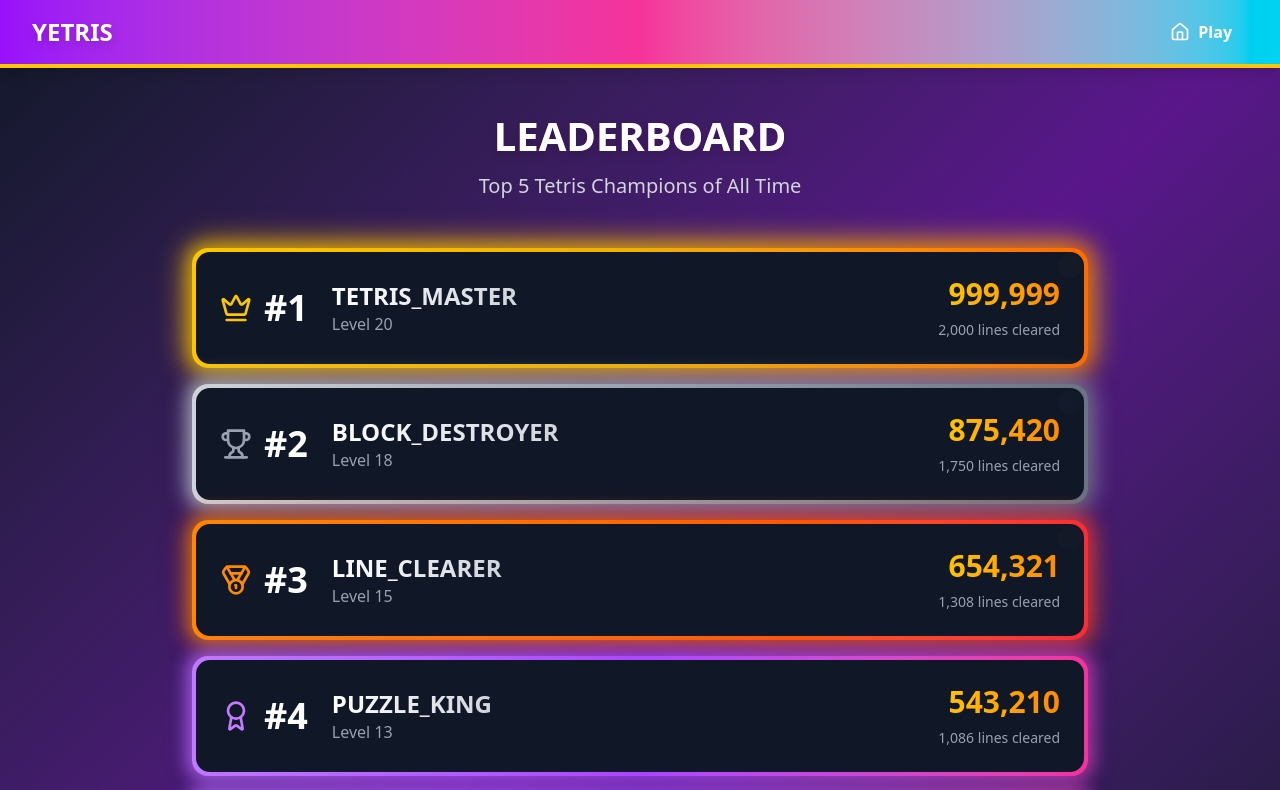
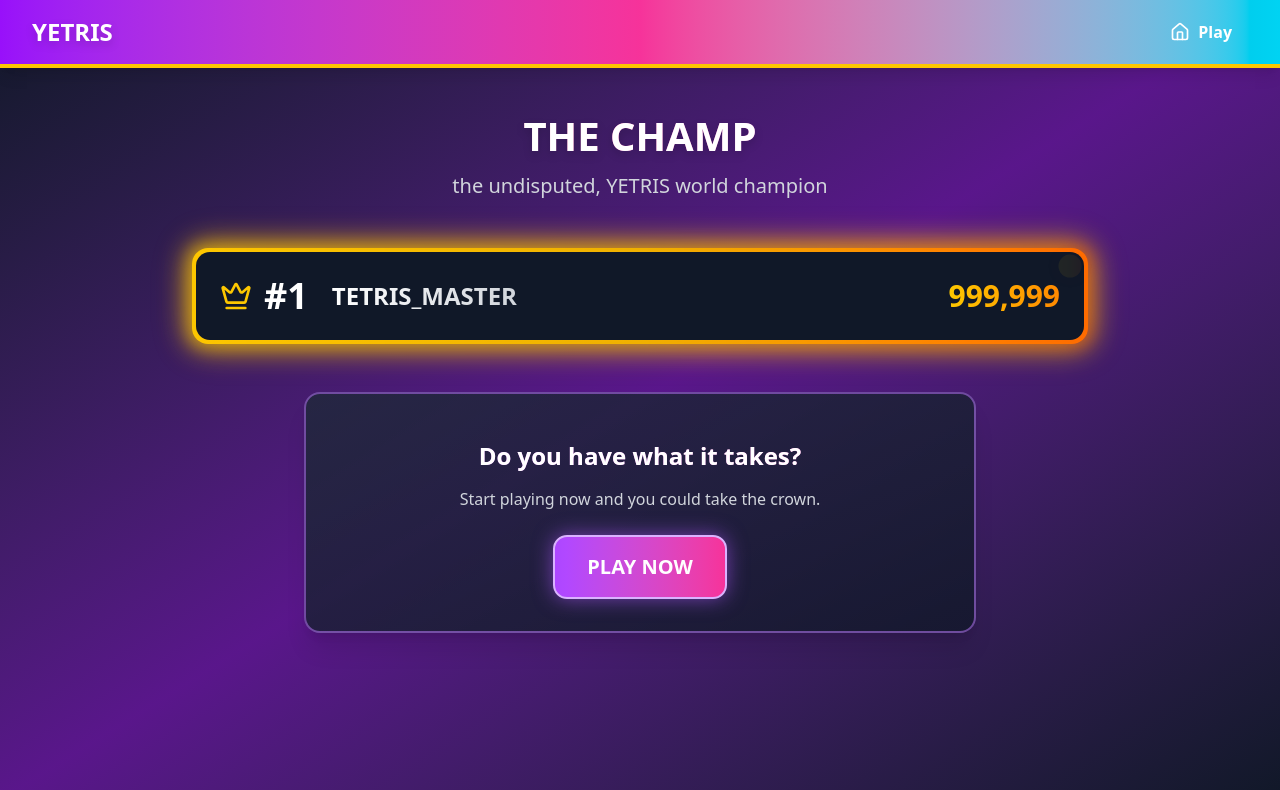
Before and after one commit to hooperben/yetris, a Next.js app in the folder client/: page /leaderboard in a window 1280 px wide. Shown: the top 790 px of the page. Built offline with nearby package versions, Linux system fonts and the light colour scheme.

Commit message:
chore: docs

```diff
--- a/client/app/leaderboard/page.tsx
+++ b/client/app/leaderboard/page.tsx
@@ -1,27 +1,15 @@
 "use client";
 
 import Navigation from "@/components/navigation";
-import { Trophy, Medal, Award, Crown } from "lucide-react";
+import { Crown } from "lucide-react";
 
 // Mock leaderboard data
-const leaderboardData = [
-  { rank: 1, name: "TETRIS_MASTER", score: 999999, level: 20, lines: 2000 },
-  { rank: 2, name: "BLOCK_DESTROYER", score: 875420, level: 18, lines: 1750 },
-  { rank: 3, name: "LINE_CLEARER", score: 654321, level: 15, lines: 1308 },
-  { rank: 4, name: "PUZZLE_KING", score: 543210, level: 13, lines: 1086 },
-  { rank: 5, name: "TETROMINO_PRO", score: 432100, level: 12, lines: 864 },
-];
+const leaderboardData = [{ rank: 1, name: "TETRIS_MASTER", score: 999999 }];
 
 const getRankIcon = (rank: number) => {
   switch (rank) {
     case 1:
       return <Crown className="h-8 w-8 text-yellow-400" />;
-    case 2:
-      return <Trophy className="h-8 w-8 text-gray-400" />;
-    case 3:
-      return <Medal className="h-8 w-8 text-orange-400" />;
-    default:
-      return <Award className="h-8 w-8 text-purple-400" />;
   }
 };
 
@@ -29,12 +17,6 @@ const getRankColors = (rank: number) => {
   switch (rank) {
     case 1:
       return "from-yellow-400 via-yellow-500 to-orange-500 shadow-[0_0_30px_rgba(234,179,8,0.8)]";
-    case 2:
-      return "from-gray-300 via-gray-400 to-gray-500 shadow-[0_0_25px_rgba(156,163,175,0.6)]";
-    case 3:
-      return "from-orange-400 via-orange-500 to-red-500 shadow-[0_0_25px_rgba(234,88,12,0.6)]";
-    default:
-      return "from-purple-400 via-purple-500 to-pink-500 shadow-[0_0_20px_rgba(168,85,247,0.5)]";
   }
 };
 
@@ -47,10 +29,10 @@ export default function Leaderboard() {
         {/* Header */}
         <div className="text-center mb-12">
           <h1 className="text-6xl font-bold text-transparent bg-gradient-to-r from-yellow-400 via-pink-400 to-cyan-400 bg-clip-text mb-4 drop-shadow-lg">
-            LEADERBOARD
+            THE CHAMP
           </h1>
           <p className="text-xl text-gray-300">
-            Top 5 Tetris Champions of All Time
+            the undisputed, YETRIS world champion
           </p>
         </div>
 
@@ -86,7 +68,6 @@ export default function Leaderboard() {
                       <h3 className="text-2xl font-bold text-transparent bg-gradient-to-r from-white to-gray-300 bg-clip-text">
                         {player.name}
                       </h3>
-                      <p className="text-gray-400">Level {player.level}</p>
                     </div>
                   </div>
 
@@ -94,9 +75,6 @@ export default function Leaderboard() {
                   <div className="text-right space-y-2">
                     <div className="text-3xl font-bold text-transparent bg-gradient-to-r from-yellow-400 to-orange-400 bg-clip-text">
                       {player.score.toLocaleString()}
-                    </div>
-                    <div className="text-sm text-gray-400">
-                      {player.lines.toLocaleString()} lines cleared
                     </div>
                   </div>
                 </div>
@@ -120,11 +98,10 @@ export default function Leaderboard() {
         <div className="text-center mt-12">
           <div className="bg-gradient-to-br from-gray-800/80 to-gray-900/80 rounded-2xl p-8 border-2 border-purple-400/50 shadow-xl max-w-2xl mx-auto">
             <h2 className="text-3xl font-bold text-transparent bg-gradient-to-r from-purple-400 to-pink-400 bg-clip-text mb-4">
-              Think You Can Beat Them?
+              Do you have what it takes?
             </h2>
             <p className="text-gray-300 mb-6">
-              Start playing now and climb your way to the top of the
-              leaderboard!
+              Start playing now and you could take the crown.
             </p>
             <a
               href="/"
--- a/client/hooks/use-tetris.tsx
+++ b/client/hooks/use-tetris.tsx
@@ -149,6 +149,7 @@ export function useTetris() {
           JSON.stringify({
             type: "gameOver",
             gameId,
+            score, // TODO this is insecure
           }),
         );
       }
```
Also changed, not shown: 1 other file (tests, documents, lock files or other folders).
